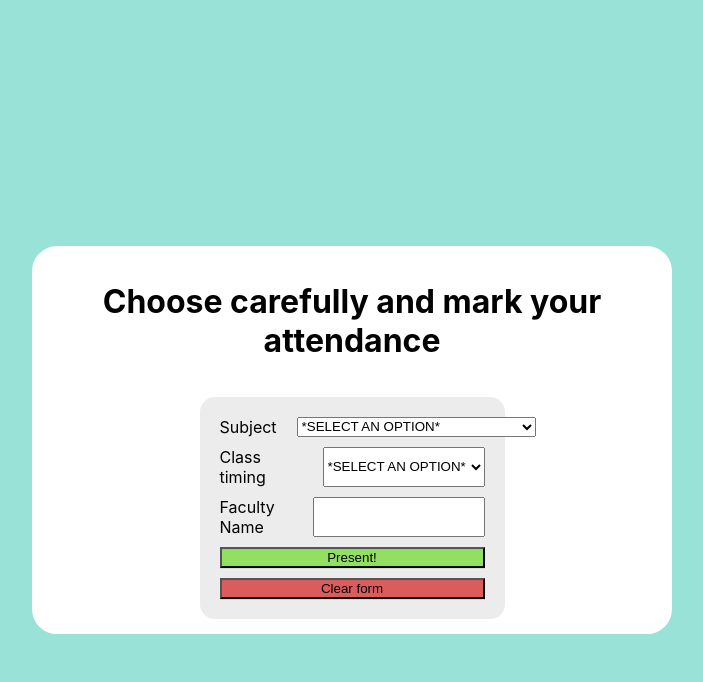
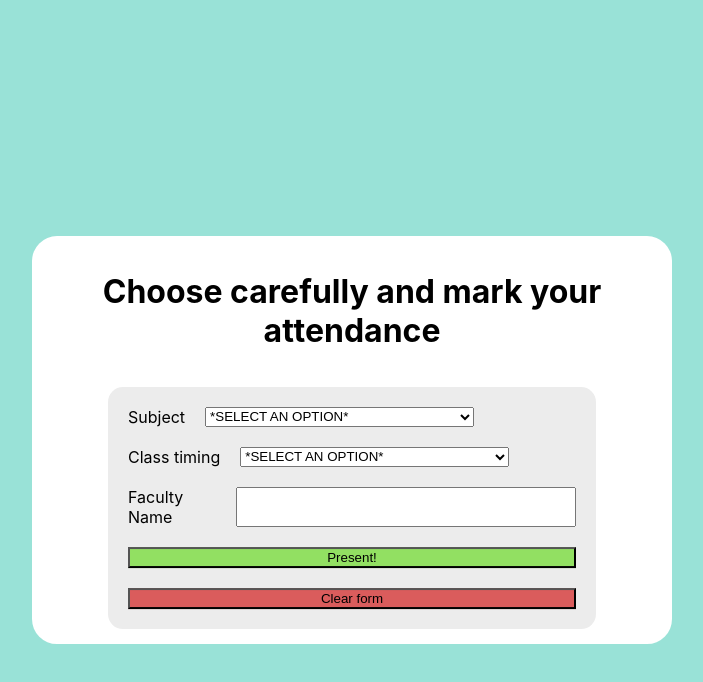
Before and after one commit to RhisavRay/student-attendance, a React (Create React App) app: page / in a window 1280 px wide. Both pictures are taken after typing "name@example.com", "Sample", "Sample" into the empty fields and a click on the button "Login". Shown: the top 682 px of the page, without its empty margins (288-991 px from the left). Built offline with nearby package versions, Linux system fonts and the light colour scheme.

Commit message:
Layout styling done

```diff
--- a/src/components/Style.css
+++ b/src/components/Style.css
@@ -112,3 +112,17 @@ form input
   display: flex;
   gap: 20px;
 }
+
+.container.home form
+{
+  display: flex;
+  flex-direction: column;
+  gap: 20px;
+  width: 80%;
+
+}
+
+.container.home form select
+{
+  width: 60%;
+}
```
